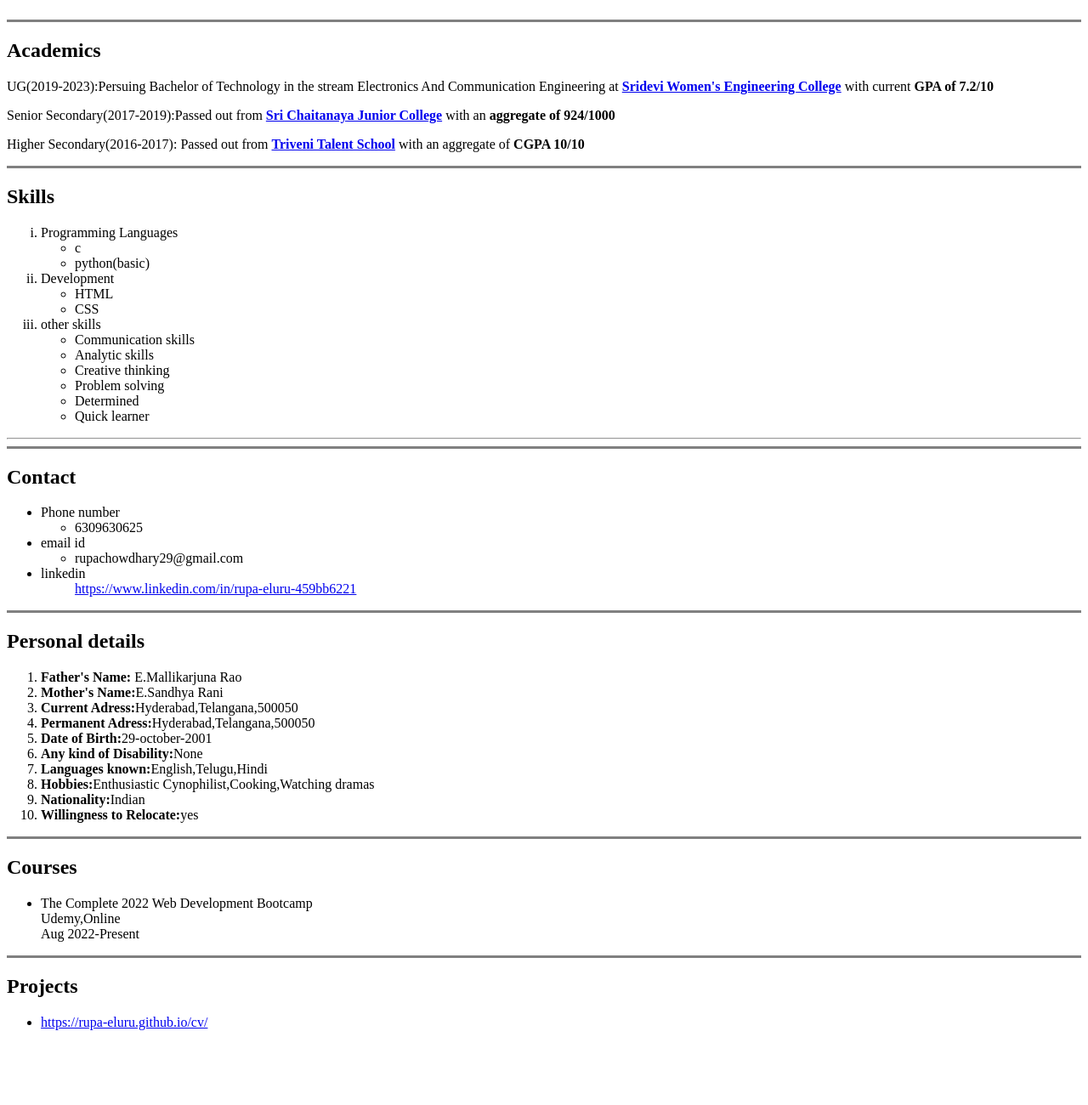
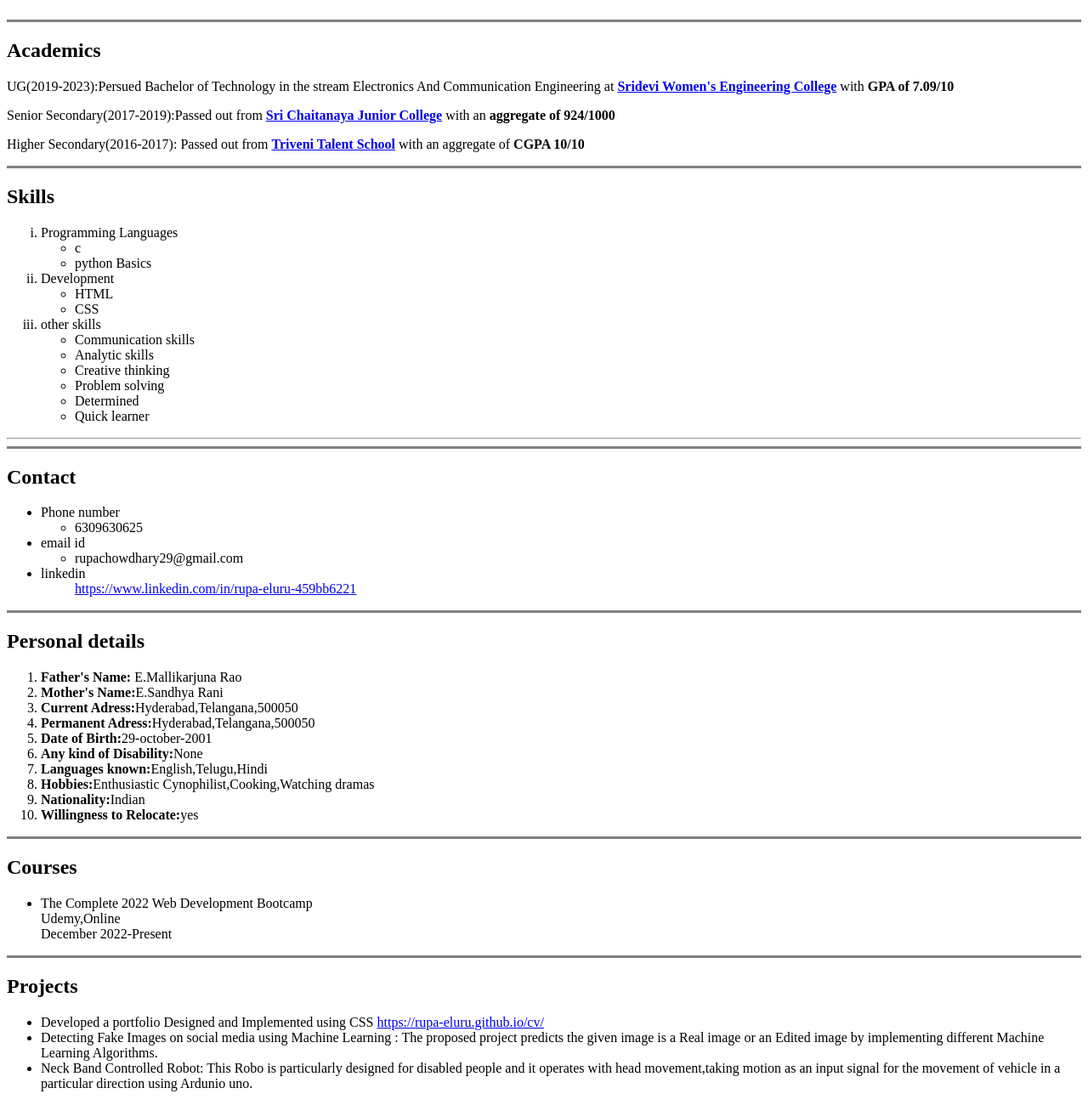
Before and after one commit to Rupa-eluru/cv, a plain HTML site: page index.html in a window 1280 px wide. Shown: the part 317-1617 px from the top of the page at 85% size. Before the commit the page ends 1545 px from the top, so only its background shows below. Drawn offline with Linux system fonts and the light colour scheme.

Commit message:
Update index.html

```diff
--- a/index.html
+++ b/index.html
@@ -19,7 +19,7 @@
     <br>
     <hr size="3" noshade>
     <h2> Academics</h2>
-      <p>UG(2019-2023):Persuing Bachelor of Technology in the stream Electronics And Communication Engineering at <a href="https://swec.ac.in/index.html"><strong>Sridevi Women's Engineering College</strong></a> with current <strong> GPA of 7.2/10</strong></em></p>
+      <p>UG(2019-2023):Persued Bachelor of Technology in the stream Electronics And Communication Engineering at <a href="https://swec.ac.in/index.html"><strong>Sridevi Women's Engineering College</strong></a> with <strong> GPA of 7.09/10</strong></em></p>
       <p>Senior Secondary(2017-2019):Passed out from <a href="https://srichaitanya.net/"><strong>Sri Chaitanaya Junior College</strong></a> with an <strong>aggregate of 924/1000</strong></p>
       <p>Higher Secondary(2016-2017): Passed out from <a href="http://trivenitalentschools.com/"><strong>Triveni Talent School</strong></a> with an aggregate of <strong>CGPA 10/10</strong></p>
    <hr size="3" noshade>
@@ -28,7 +28,7 @@
         <li>Programming Languages
           <ul>
             <li>c</li>
-            <li>python(basic)</li>
+            <li>python Basics</li>
           </ul>
          </li>
          <li>Development
@@ -88,13 +88,20 @@
     <ul>
       <li>The Complete 2022 Web Development Bootcamp <br>
         Udemy,Online <br>
-      Aug 2022-Present</li>
+      December 2022-Present</li>
     </ul>
     <hr size="3"noshade>
   <h2>Projects</h2>
   <ul>
-    <li> <a href=" https://rupa-eluru.github.io/cv/"> https://rupa-eluru.github.io/cv/</a>
+    <li>Developed a portfolio
+Designed and Implemented using CSS  <a href=" https://rupa-eluru.github.io/cv/"> https://rupa-eluru.github.io/cv/</a>
     </li>
+    <li> Detecting Fake Images on social media using Machine Learning : The proposed
+project predicts the given image is a Real image or an Edited image by implementing
+different Machine Learning Algorithms.</li>
+    <li> Neck Band Controlled Robot: This Robo is particularly designed for disabled people
+and it operates with head movement,taking motion as an input signal for the
+movement of vehicle in a particular direction using Ardunio uno.</li>
   </ul>
   </body>
 </html>
```
